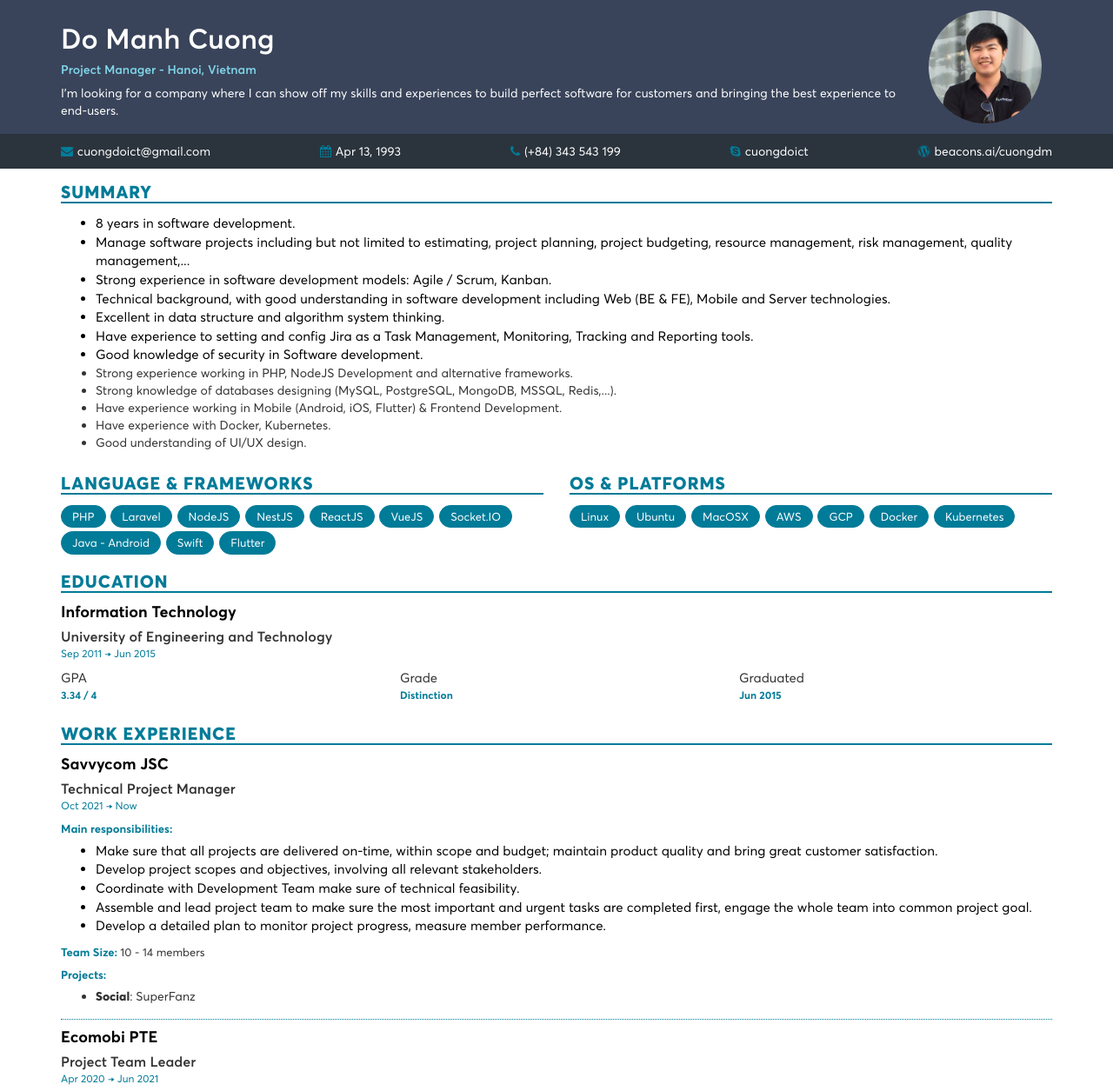
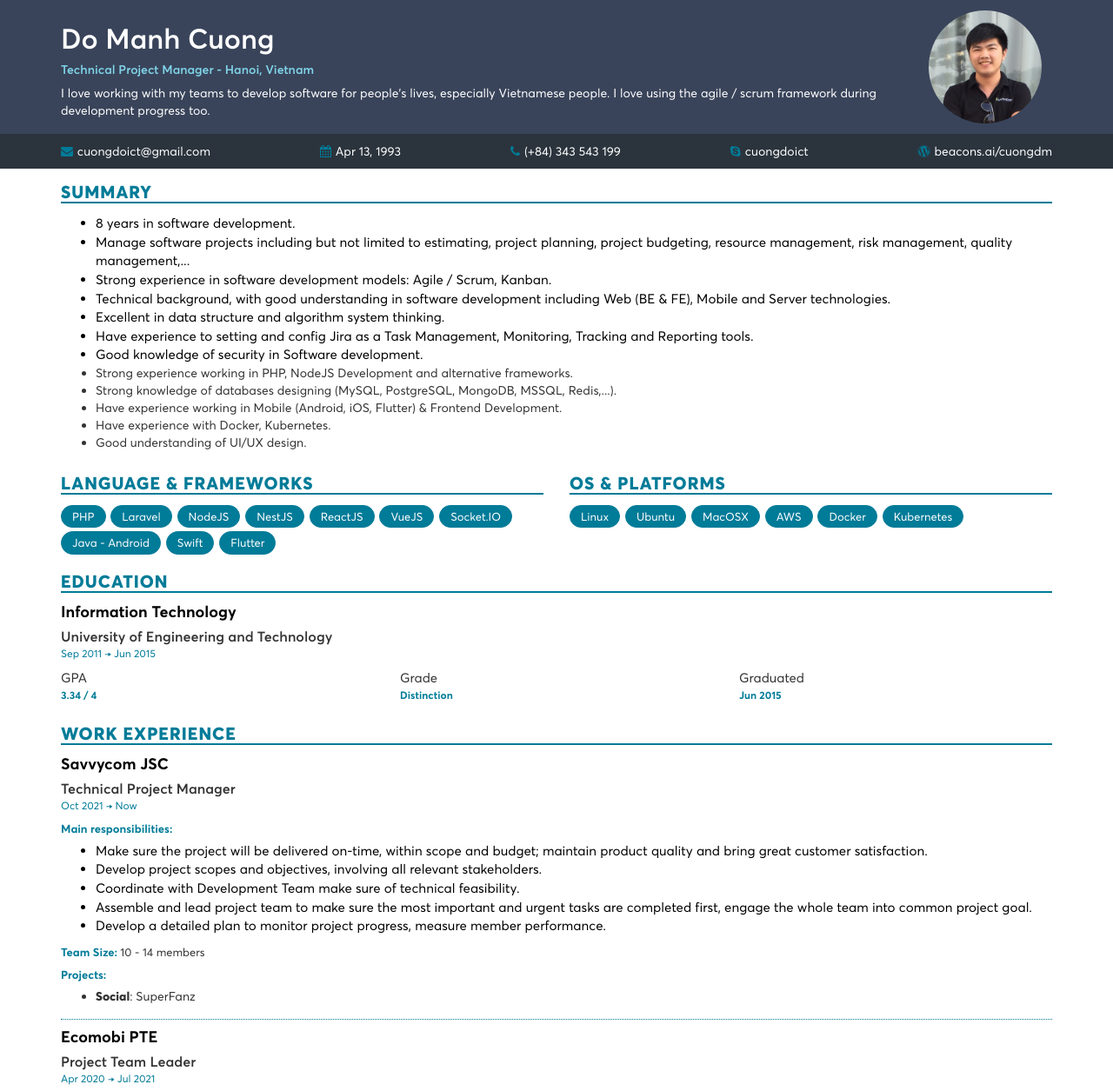
Before and after one commit to cuongdoict/cuongdoict.github.io, a website: page cv/index.html in a window 1280 px wide. Shown: the top 1255 px of the page at 87% size. Drawn offline with nearby package versions, Linux system fonts and the light colour scheme.

Commit message:
Post from computer

```diff
--- a/cv/index.html
+++ b/cv/index.html
@@ -31,9 +31,9 @@
 			<div class="col-md-12 ui-flexbox">
 				<div class="ui-width-expand">
 					<h1 class="cv-name">Do Manh Cuong</h1>
-					<h5 style="color: #81d6ea;">Project Manager - Hanoi, Vietnam</h5>
+					<h5 style="color: #81d6ea;">Technical Project Manager - Hanoi, Vietnam</h5>
 					<p style="color: #ffffff">
-						I'm looking for a company where I can show off my skills and experiences to build perfect software for customers and bringing the best experience to end-users.
+						I love working with my teams to develop software for people's lives, especially Vietnamese people. I love using the agile / scrum framework during development progress too.
 					</p>
 				</div>
 				<div class="ui-width-auto m-12">
@@ -138,7 +138,6 @@
 							<button class="btn btn-app btn--rounded">Ubuntu</button>
 							<button class="btn btn-app btn--rounded">MacOSX</button>
 							<button class="btn btn-app btn--rounded">AWS</button>
-							<button class="btn btn-app btn--rounded">GCP</button>
 							<button class="btn btn-app btn--rounded">Docker</button>
 							<button class="btn btn-app btn--rounded">Kubernetes</button>
 						</div>
@@ -204,7 +203,7 @@
 					<div class="info-block">
 						<div class="sub-title">Main responsibilities:</div>
 						<ul class="list-bullet">
-							<li class="highlight">Make sure that all projects are delivered on-time, within scope and budget; maintain product quality and bring great customer satisfaction.</li>
+							<li class="highlight">Make sure the project will be delivered on-time, within scope and budget; maintain product quality and bring great customer satisfaction.</li>
 							<li class="highlight">Develop project scopes and objectives, involving all relevant stakeholders.</li>
 							<li class="highlight">Coordinate with Development Team make sure of technical feasibility.</li>
 							<li class="highlight">Assemble and lead project team to make sure the most important and urgent tasks are completed first, engage the whole team into common project goal.</li>
@@ -253,7 +252,7 @@
 					<h5>Ecomobi PTE</h5>
 					<h6>Project Team Leader</h6>
 					<div class="time-box">
-						<time>Apr 2020 &#8594; Jun 2021</time>
+						<time>Apr 2020 &#8594; Jul 2021</time>
 					</div>
 					<div class="info-block">
 						<div class="sub-title">Main responsibilities:</div>
@@ -429,7 +428,7 @@
 						Thank you for reviewing my CV.
 					</div>
 					<div class="col-sm-12 text-right">
-						<span class="font-bold">Updated on Mar 2022.</span>
+						<span class="font-bold">Updated on Apr 2022.</span>
 					</div>
 				</div>
 			</div>
```
